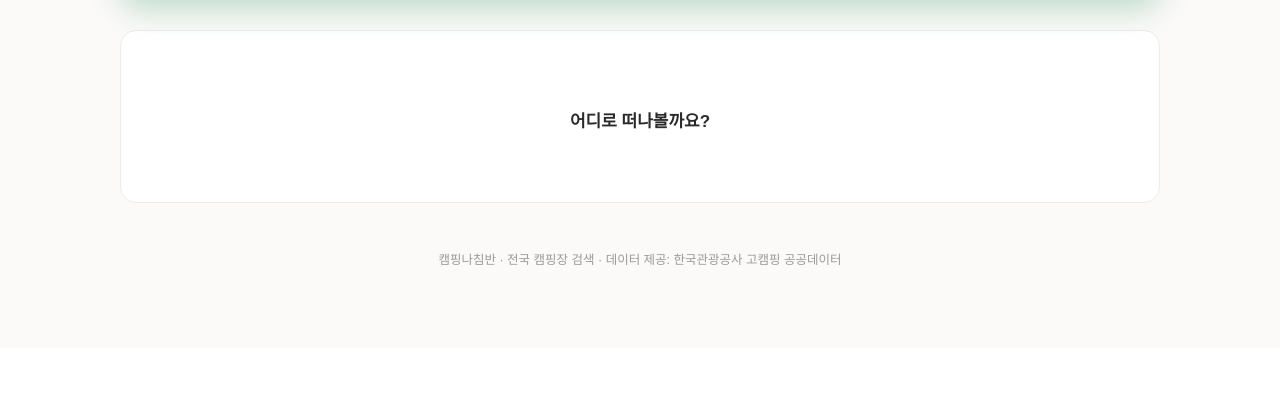
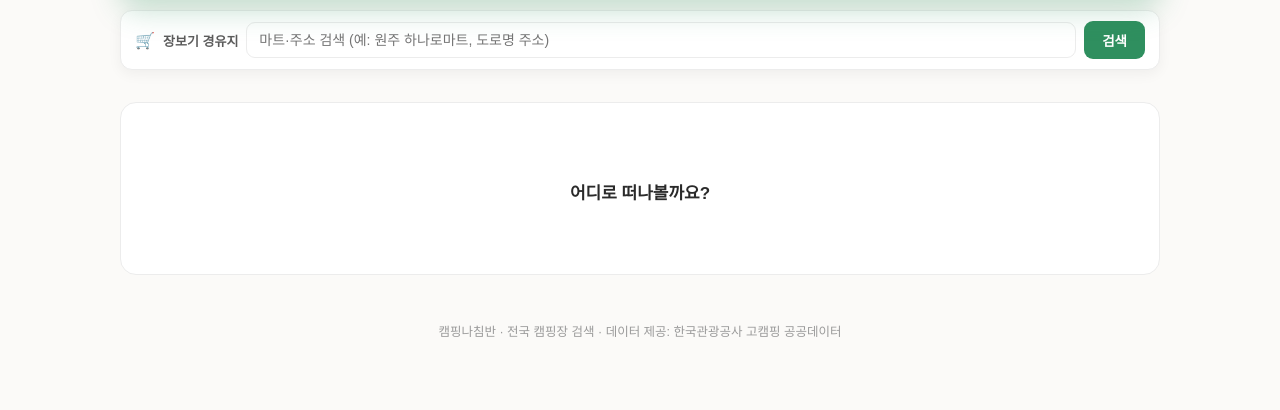
Before and after one commit to leejw4992-a11y/camping_scrapper, a Flask app: page / in a window 1280 px wide. Shown: the part 452-862 px from the top of the page. Before the commit the page ends 717 px from the top, so only its background shows below. Run offline with Flask 3, Linux system fonts and the light colour scheme; data that the repository does not hold is empty; some web fonts are replaced.

Commit message:
0717 13:37

```diff
--- a/app.py
+++ b/app.py
@@ -212,6 +212,56 @@ def api_weather():
     return jsonify({"ok": True, "list": results})
 
 
+@app.route("/api/place")
+def api_place():
+    """장소/주소를 검색해 좌표(위도·경도)를 돌려준다. (경유지=장보기 지점 찾기용)
+    네이버 지오코딩 API 사용 — 소요시간과 '같은 네이버 키'를 그대로 쓴다.
+    ※ 주소·건물명 위주로 잘 찾는다. 'OO 이마트', '원주 하나로마트'처럼
+      지역명을 붙이거나 도로명 주소로 검색하면 더 잘 나온다."""
+    q = request.args.get("query", "").strip()
+    if not q:
+        return jsonify({"ok": False, "error": "검색어가 없어요."})
+
+    headers = {
+        "x-ncp-apigw-api-key-id": NAVER_KEY_ID,
+        "x-ncp-apigw-api-key": NAVER_KEY,
+    }
+    geocode_urls = [
+        "https://maps.apigw.ntruss.com/map-geocode/v2/geocode",
+        "https://naveropenapi.apigw.ntruss.com/map-geocode/v2/geocode",
+    ]
+    for url in geocode_urls:
+        try:
+            res = requests.get(url, params={"query": q}, headers=headers, timeout=10)
+            data = res.json()
+        except Exception as e:
+            print("[장소검색] 연결 실패:", e)
+            continue
+
+        addrs = data.get("addresses")
+        if addrs is None:
+            print("[장소검색] 예상 밖 응답:", str(data)[:200])
+            continue
+
+        items = []
+        for a in addrs[:5]:
+            try:
+                items.append({
+                    "name": a.get("roadAddress") or a.get("jibunAddress") or q,
+                    "addr": a.get("jibunAddress") or a.get("roadAddress") or "",
+                    "lat": float(a["y"]),   # 위도
+                    "lng": float(a["x"]),   # 경도
+                })
+            except Exception:
+                continue
+
+        if items:
+            return jsonify({"ok": True, "items": items})
+        return jsonify({"ok": False, "error": "장소를 못 찾았어요. 주소나 '지역명+상호'로 검색해 보세요."})
+
+    return jsonify({"ok": False, "error": "장소 검색 서버에 연결하지 못했어요."})
+
+
 @app.route("/api/duration")
 def api_duration():
     """현재 위치(slat,slng) -> 캠핑장(glat,glng) 자동차 소요시간을 계산해서 돌려준다."""
@@ -219,6 +269,8 @@ def api_duration():
     slng = request.args.get("slng", "").strip()   # 내 위치 경도
     glat = request.args.get("glat", "").strip()   # 캠핑장 위도
     glng = request.args.get("glng", "").strip()   # 캠핑장 경도
+    wlat = request.args.get("wlat", "").strip()   # 경유지(장보기) 위도 - 선택
+    wlng = request.args.get("wlng", "").strip()   # 경유지(장보기) 경도 - 선택
 
     if not (slat and slng and glat and glng):
         return jsonify({"ok": False, "error": "좌표가 없어요."})
@@ -229,6 +281,9 @@ def api_duration():
         "goal": f"{glng},{glat}",
         "option": "traoptimal",
     }
+    # 경유지(장보기)가 있으면 그곳을 들르는 경로로 계산 (waypoints = 경도,위도)
+    if wlat and wlng:
+        params["waypoints"] = f"{wlng},{wlat}"
     headers = {
         "x-ncp-apigw-api-key-id": NAVER_KEY_ID,
         "x-ncp-apigw-api-key": NAVER_KEY,
--- a/templates/index.html
+++ b/templates/index.html
@@ -56,6 +56,30 @@
       font-weight:800; cursor:pointer; font-family:inherit; display:flex; align-items:center; gap:7px; transition:transform .05s; }
     .btn:hover{ background:#fff7f0; } .btn:active{ transform:translateY(1px); }
     .hint{ width:100%; color:#fff; opacity:.92; font-size:12.5px; margin:2px 2px 0; }
+
+    /* ── 경유지(장보기) 검색 바 ── */
+    .wp-bar{ position:relative; z-index:4; margin-top:12px; display:flex; flex-wrap:wrap; align-items:center;
+      gap:8px; background:var(--card); border:1px solid var(--line); border-radius:12px; padding:10px 14px;
+      box-shadow:0 4px 14px rgba(0,0,0,.05); }
+    .wp-bar .wp-ico{ font-size:16px; }
+    .wp-bar .wp-label{ font-size:13px; font-weight:700; color:var(--body); white-space:nowrap; }
+    .wp-bar input{ flex:1; min-width:170px; border:1.5px solid var(--line); border-radius:9px; padding:9px 12px;
+      font-size:14px; color:var(--ink); font-family:inherit; outline:none; }
+    .wp-bar input:focus{ border-color:var(--orange); }
+    .wp-btn{ background:var(--orange); color:#fff; border:0; border-radius:9px; padding:9px 18px; font-size:13.5px;
+      font-weight:700; cursor:pointer; font-family:inherit; }
+    .wp-btn:hover{ background:var(--orange-d); }
+    .wp-chip{ display:inline-flex; align-items:center; gap:7px; background:var(--orange-l); color:var(--orange-d);
+      border-radius:999px; padding:6px 13px; font-size:12.5px; font-weight:700; }
+    .wp-chip .wp-x{ cursor:pointer; font-weight:800; }
+    .wp-results{ position:absolute; top:100%; left:14px; right:14px; margin-top:6px; background:var(--card);
+      border:1px solid var(--line); border-radius:10px; box-shadow:0 10px 26px rgba(0,0,0,.12); overflow:hidden; z-index:30; }
+    .wp-results .wp-item{ padding:10px 14px; cursor:pointer; border-bottom:1px solid var(--line); }
+    .wp-results .wp-item:last-child{ border-bottom:0; }
+    .wp-results .wp-item:hover{ background:var(--orange-l); }
+    .wp-results .wp-nm{ font-weight:700; color:var(--ink); font-size:13.5px; }
+    .wp-results .wp-ad{ color:var(--muted); font-size:12px; margin-top:2px; }
+    .wp-results .wp-empty{ padding:12px 14px; font-size:13px; color:var(--muted); }
 
     /* ── 본문 ── */
     .wrap{ max-width:1080px; margin:0 auto; padding:24px 20px 70px; }
@@ -229,6 +253,16 @@
       </button>
       <!-- <div class="hint">시도를 고르면 시군구가 바로 채워집니다 · 소요시간 버튼을 누르면 현재 위치 기준 이동시간이 나옵니다.</div> -->
     </form>
+
+    <!-- 경유지(장보기) 검색: 여기를 넣으면 소요시간이 '현위치 → 이곳 → 캠핑장'으로 계산됩니다 -->
+    <div class="wp-bar">
+      <span class="wp-ico">🛒</span>
+      <span class="wp-label">장보기 경유지</span>
+      <input type="text" id="wpQuery" placeholder="마트·주소 검색 (예: 원주 하나로마트, 도로명 주소)">
+      <button type="button" id="wpSearch" class="wp-btn">검색</button>
+      <span id="wpChip" class="wp-chip" style="display:none;"></span>
+      <div id="wpResults" class="wp-results" style="display:none;"></div>
+    </div>
   </div>
 
   <div class="wrap">
@@ -364,6 +398,51 @@
       });
     }
 
+    // ── 경유지(장보기) 검색: 장소를 좌표로 바꿔 저장해 둔다 ──
+    let waypoint = null;   // {lat, lng, name}
+    const wpQ = document.getElementById('wpQuery');
+    const wpBtn = document.getElementById('wpSearch');
+    const wpResults = document.getElementById('wpResults');
+    const wpChip = document.getElementById('wpChip');
+    function resetTimes(){
+      document.querySelectorAll('.timebtn').forEach(b=>{ b.disabled=false; });
+      document.querySelectorAll('.timeresult').forEach(o=>{ o.textContent=''; o.className='timeresult'; });
+    }
+    function clearWaypoint(){ waypoint=null; wpChip.style.display='none'; wpChip.innerHTML=''; resetTimes(); }
+    async function searchPlace(){
+      const q = wpQ.value.trim();
+      if(!q) return;
+      wpResults.style.display='block';
+      wpResults.innerHTML = '<div class="wp-empty">검색 중…</div>';
+      try{
+        const res = await fetch('/api/place?query=' + encodeURIComponent(q));
+        const d = await res.json();
+        if(!d.ok || !d.items || !d.items.length){
+          wpResults.innerHTML = '<div class="wp-empty">' + (d.error || '결과가 없어요.') + '</div>';
+          return;
+        }
+        wpResults.innerHTML = d.items.map((it,i)=>
+          `<div class="wp-item" data-i="${i}"><div class="wp-nm">${it.name}</div>`
+          + (it.addr ? `<div class="wp-ad">${it.addr}</div>` : '') + `</div>`).join('');
+        wpResults.querySelectorAll('.wp-item').forEach(el=>{
+          el.addEventListener('click', ()=>{
+            const it = d.items[+el.dataset.i];
+            waypoint = { lat: it.lat, lng: it.lng, name: it.name };
+            wpChip.style.display = 'inline-flex';
+            wpChip.innerHTML = '🛒 ' + it.name + ' <span class="wp-x" title="경유지 해제">✕</span>';
+            wpChip.querySelector('.wp-x').addEventListener('click', clearWaypoint);
+            wpResults.style.display = 'none';
+            wpQ.value = '';
+            resetTimes();   // 경유지가 바뀌었으니 소요시간 다시 계산 가능하게
+          });
+        });
+      }catch(e){ wpResults.innerHTML = '<div class="wp-empty">검색 오류</div>'; }
+    }
+    if(wpBtn){
+      wpBtn.addEventListener('click', searchPlace);
+      wpQ.addEventListener('keydown', e=>{ if(e.key==='Enter'){ e.preventDefault(); searchPlace(); } });
+    }
+
     let myLoc = null;
     function ensureLocation(){
       return new Promise((resolve, reject)=>{
@@ -384,11 +463,12 @@
         try{
           const loc = await ensureLocation();
           out.textContent = "계산 중...";
-          const url = `/api/duration?slat=${loc.lat}&slng=${loc.lng}&glat=${btn.dataset.lat}&glng=${btn.dataset.lng}`;
+          let url = `/api/duration?slat=${loc.lat}&slng=${loc.lng}&glat=${btn.dataset.lat}&glng=${btn.dataset.lng}`;
+          if(waypoint){ url += `&wlat=${waypoint.lat}&wlng=${waypoint.lng}`; }
           const res = await fetch(url);
           const d = await res.json();
           if(!d.ok){ out.className = "timeresult err"; out.textContent = d.error; return; }
-          out.textContent = `약 ${d.time_text} · ${d.distance_km}km`;
+          out.textContent = `약 ${d.time_text} · ${d.distance_km}km` + (waypoint ? ' 🛒경유' : '');
           btn.disabled = true;
         }catch(e){ out.className = "timeresult err"; out.textContent = e; }
       });
```
